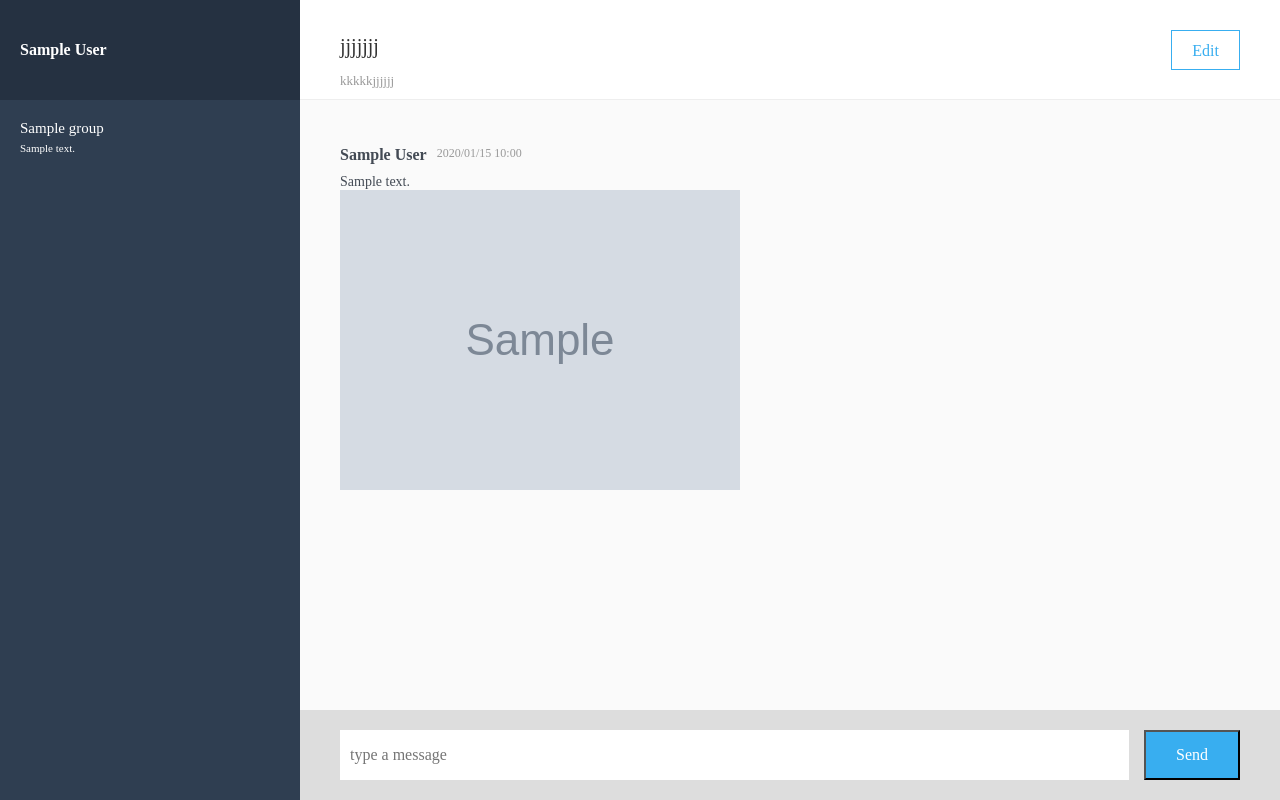
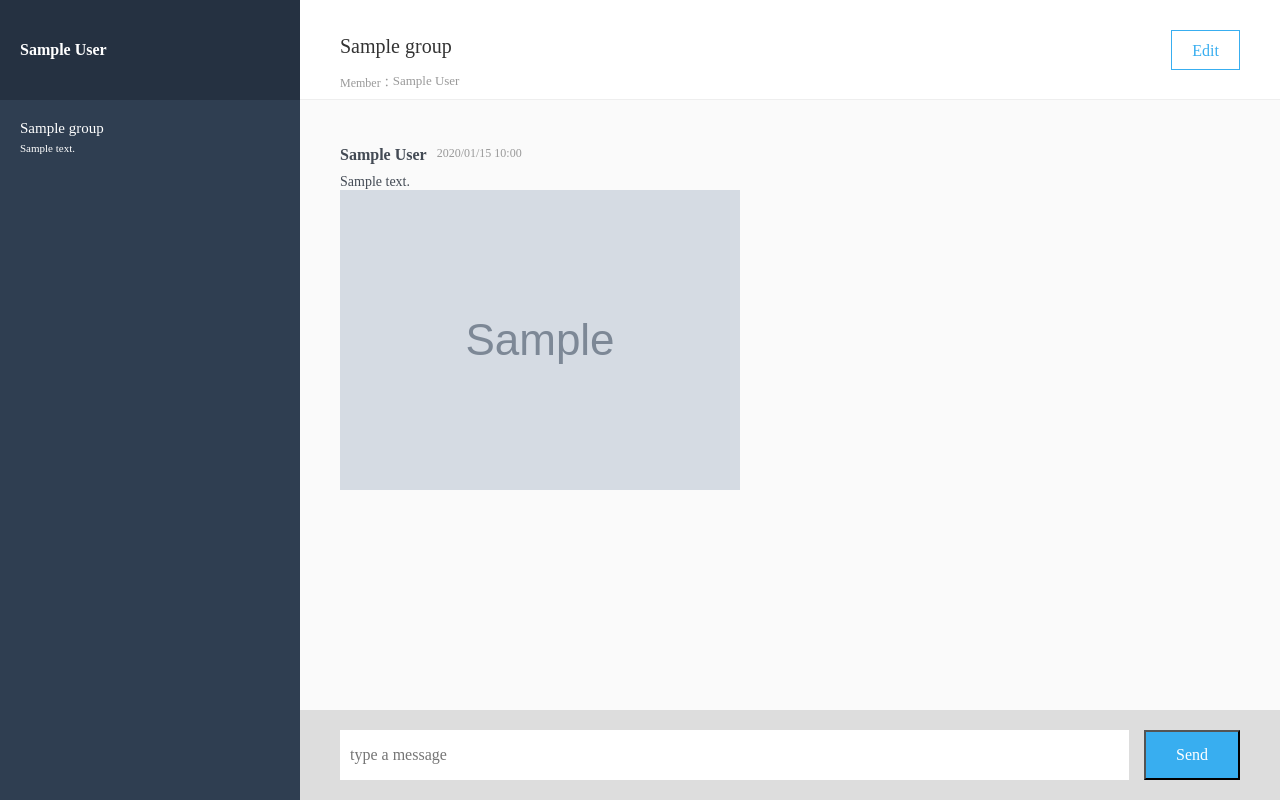
Before and after one commit to kawakami1592/chat-space, a Rails app: page /groups/1/messages in a window 1280 px wide. Run offline with Rails 7, Linux system fonts and the light colour scheme; a user stored in the database is signed in; tables that the repository leaves empty hold one stand-in row (values such as "Sample post"); grey boxes marked "Sample" are stand-in pictures; style sheets or scripts are compiled from the project's sources; some libraries are stand-ins or nearby versions.

Commit message:
ヘッダーにグループ名を表示させた

```diff
--- a/app/views/messages/_main_chat.html.haml
+++ b/app/views/messages/_main_chat.html.haml
@@ -1,10 +1,14 @@
 .chat-main
   .chat-header
     .chat-header__group
-      %h2.chat-header__group__name jjjjjjj
+      %h2.chat-header__group__name
+        = @group.name
       %ul.chat-header__group__menber
-        %li.chat-header__group__menber__list kkkkk
-        %li.chat-header__group__menber__list jjjjjj
+        Member：
+        %li.chat-header__group__menber__list
+          - @group.group_users.each do |group_user|
+            = group_user.user.name
+
 
     =link_to edit_group_path(current_user) do
       .edit-btn Edit
```
Also changed, not shown: app/views/messages/_message.html.haml (line endings or trailing spaces).
